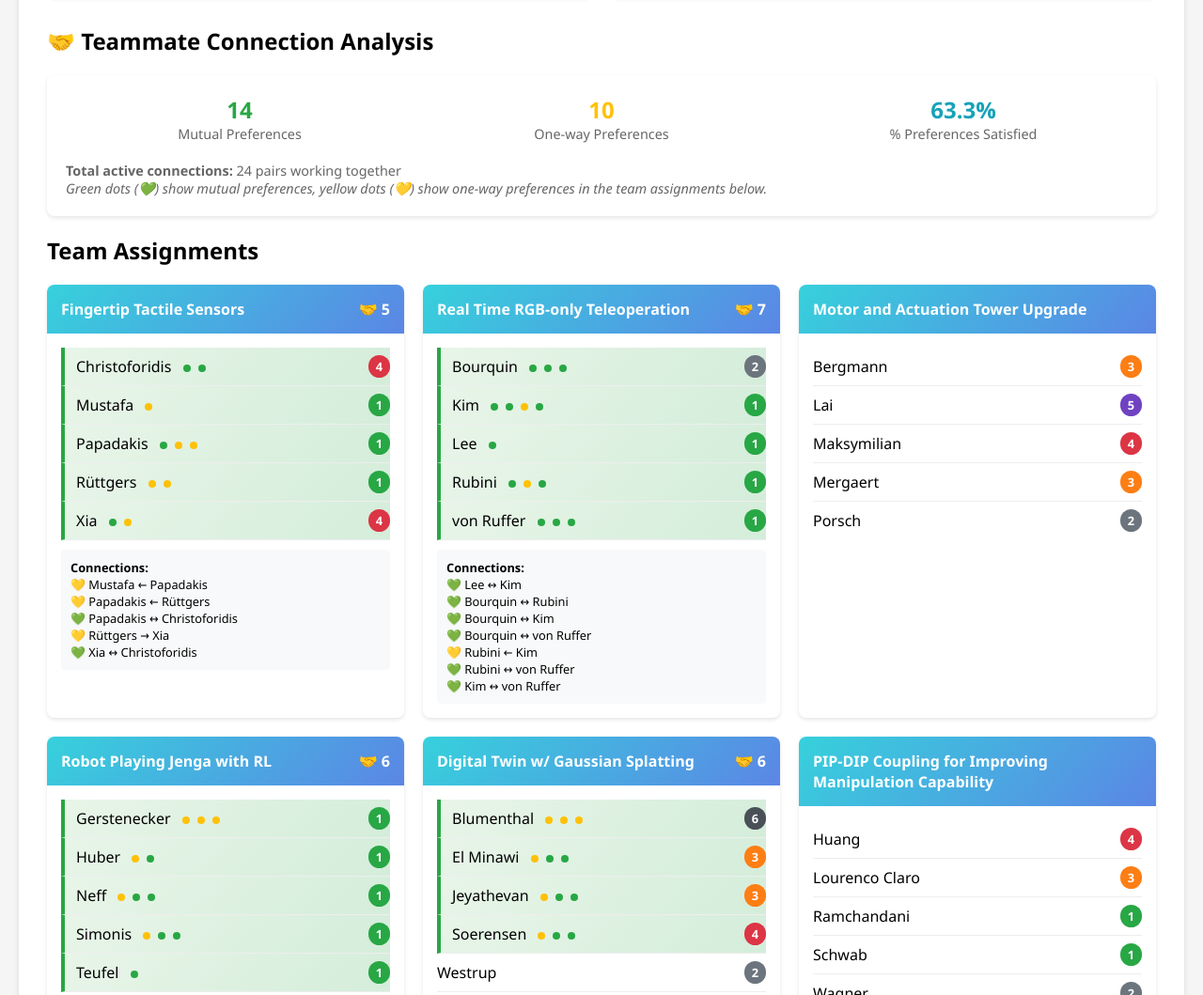
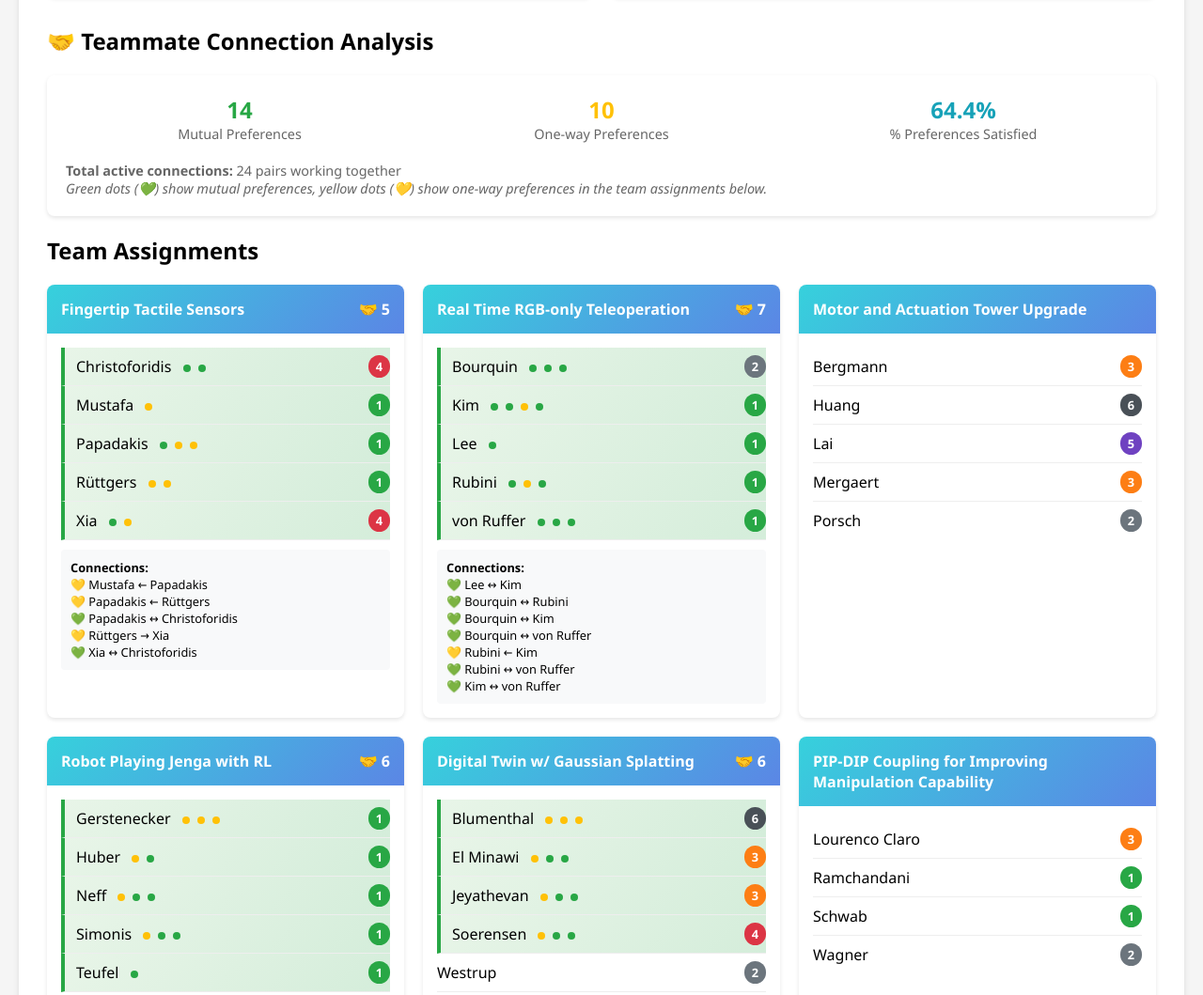
Before and after one commit to davidelic/team-optimizer, a plain HTML site: page index.html in a window 1280 px wide. Shown: the part 1054-2113 px from the top of the page at 94% size. Drawn offline with nearby package versions, Linux system fonts and the light colour scheme.

Commit message:
Fix: Remove placeholder student data, handle 29 people with variable team sizes (4-5 per task)

```diff
--- a/index.html
+++ b/index.html
@@ -329,8 +329,7 @@
             ["Wagner","Real Time RGB-only Teleoperation","PIP-DIP Coupling for Improving Manipulation Capability","Fingertip Tactile Sensors","Robot Playing Jenga with RL","Motor and Actuation Tower Upgrade","Digital Twin w/ Gaussian Splatting","Matteo Rubini","NONE","NONE","NONE"],
             ["Jeyathevan","Fingertip Tactile Sensors","Real Time RGB-only Teleoperation","Digital Twin w/ Gaussian Splatting","Robot Playing Jenga with RL","Motor and Actuation Tower Upgrade","PIP-DIP Coupling for Improving Manipulation Capability","Guy Blumenthal","Elia Mergaert","Frederik Lindegaard Soerensen","Ismail El Minawi"],
             ["Huang","Real Time RGB-only Teleoperation","Robot Playing Jenga with RL","Digital Twin w/ Gaussian Splatting","PIP-DIP Coupling for Improving Manipulation Capability","Fingertip Tactile Sensors","Motor and Actuation Tower Upgrade","Matteo Rubini","Artur von Ruffer","Fabrice Bourquin","Soogon Kim"],
-            ["Lai","Fingertip Tactile Sensors","Robot Playing Jenga with RL","Real Time RGB-only Teleoperation","PIP-DIP Coupling for Improving Manipulation Capability","Motor and Actuation Tower Upgrade","Digital Twin w/ Gaussian Splatting","NONE","NONE","NONE","NONE"],
-            ["Maksymilian","Real Time RGB-only Teleoperation","Fingertip Tactile Sensors","Robot Playing Jenga with RL","Motor and Actuation Tower Upgrade","PIP-DIP Coupling for Improving Manipulation Capability","Digital Twin w/ Gaussian Splatting","NONE","NONE","NONE","NONE"]
+            ["Lai","Fingertip Tactile Sensors","Robot Playing Jenga with RL","Real Time RGB-only Teleoperation","PIP-DIP Coupling for Improving Manipulation Capability","Motor and Actuation Tower Upgrade","Digital Twin w/ Gaussian Splatting","NONE","NONE","NONE","NONE"]
         ];
 
         let people, taskScores, teamScores;
@@ -396,7 +395,18 @@
         function optimizeAssignment(alpha, maxUnhappy) {
             const assignment = new Array(people.length).fill(-1);
             const taskCounts = new Array(tasks.length).fill(0);
-            const capacity = 5;
+
+            // Calculate team capacities: distribute 29 people across 6 tasks
+            // 5 tasks get 5 people, 1 task gets 4 people
+            const totalPeople = people.length;
+            const numTasks = tasks.length;
+            const baseCapacity = Math.floor(totalPeople / numTasks);
+            const extraSlots = totalPeople % numTasks;
+
+            const capacities = new Array(numTasks).fill(baseCapacity);
+            for (let i = 0; i < extraSlots; i++) {
+                capacities[i]++;
+            }
 
             // Create candidates list with scores and rank info
             const candidates = [];
@@ -423,7 +433,7 @@
                 let bestCandidate = null;
 
                 for (let candidate of candidates) {
-                    if (assigned.has(candidate.person) || taskCounts[candidate.task] >= capacity) {
+                    if (assigned.has(candidate.person) || taskCounts[candidate.task] >= capacities[candidate.task]) {
                         continue;
                     }
 
```
Also changed, not shown: 1 other file.
